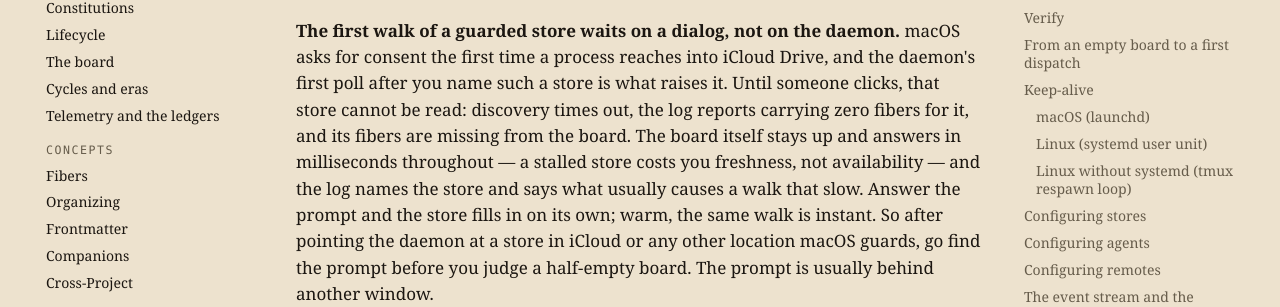
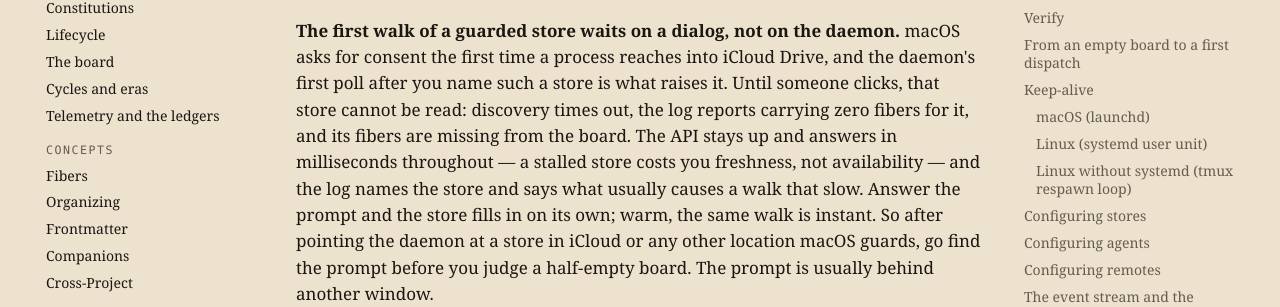
Before and after one commit to cailmdaley/felt, an MkDocs documentation site: the page built from docs/shuttle/installation.md, in a window 1280 px wide and 900 px high, scrolled down 18306 px. Shown: the part 241-548 px from the top of the window. Built offline with MkDocs 1.6.1 and Material for MkDocs 9.7.7, drawn with Linux system fonts in a browser that asks for light colours; comment, search, counter and statistics services are not loaded.

Commit message:
docs: the store stall has a second layer, and the pages say which one
The installation page claimed the board stays up throughout a stall. That is
true of the API and was not quite true of the board, because the daemon's own
index-file check went through the file server; now that it does not, the claim
holds as written and the page keeps it.

Co-Authored-By: Claude Opus 5 <noreply@anthropic.com>
Claude-Session: https://claude.ai/code/session_014uFoLxi17hcTRfnporc1zp

```diff
--- a/docs/shuttle/installation.md
+++ b/docs/shuttle/installation.md
@@ -798,11 +798,12 @@ off — or keep it out of iCloud.
 macOS asks for consent the first time a process reaches into iCloud Drive, and
 the daemon's first poll after you name such a store is what raises it. Until
 someone clicks, that store cannot be read: discovery times out, the log reports
-carrying zero fibers for it, and its fibers are missing from the board. The
-board itself stays up and answers in milliseconds throughout — a stalled store
-costs you freshness, not availability — and the log names the store and says
-what usually causes a walk that slow. Answer the prompt and the store fills in
-on its own; warm, the same walk is instant. So after pointing the daemon at a
+carrying zero fibers for it, and its fibers are missing from the board. The API
+stays up and answers in milliseconds throughout — a stalled store costs you
+freshness, not availability — and the log names the store and says what usually
+causes a walk that slow. Answer the prompt and the store fills in on its own;
+warm, the same walk is instant.
+ So after pointing the daemon at a
 store in iCloud or any other location macOS guards, go find the prompt before
 you judge a half-empty board. The prompt is usually behind another window.
 
```
Also changed, not shown: CHANGELOG.md (+16 -0 lines).
